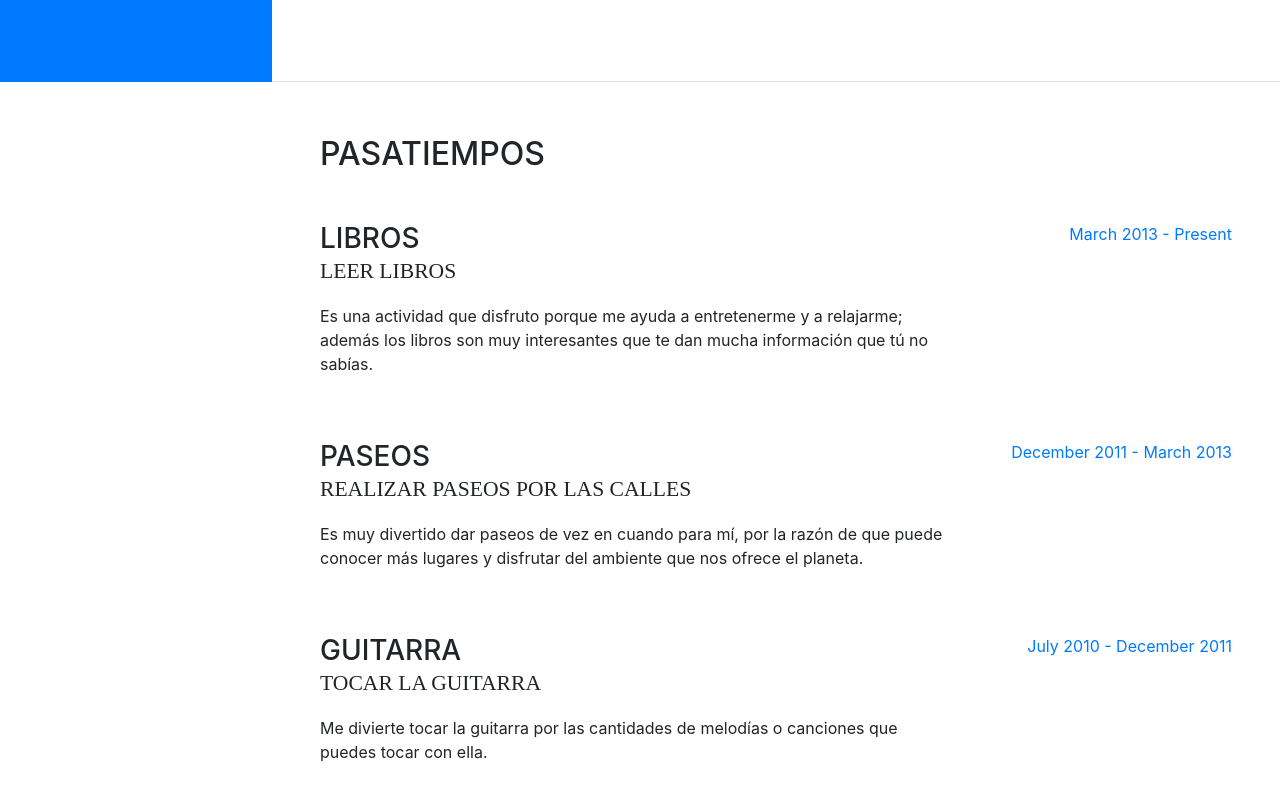
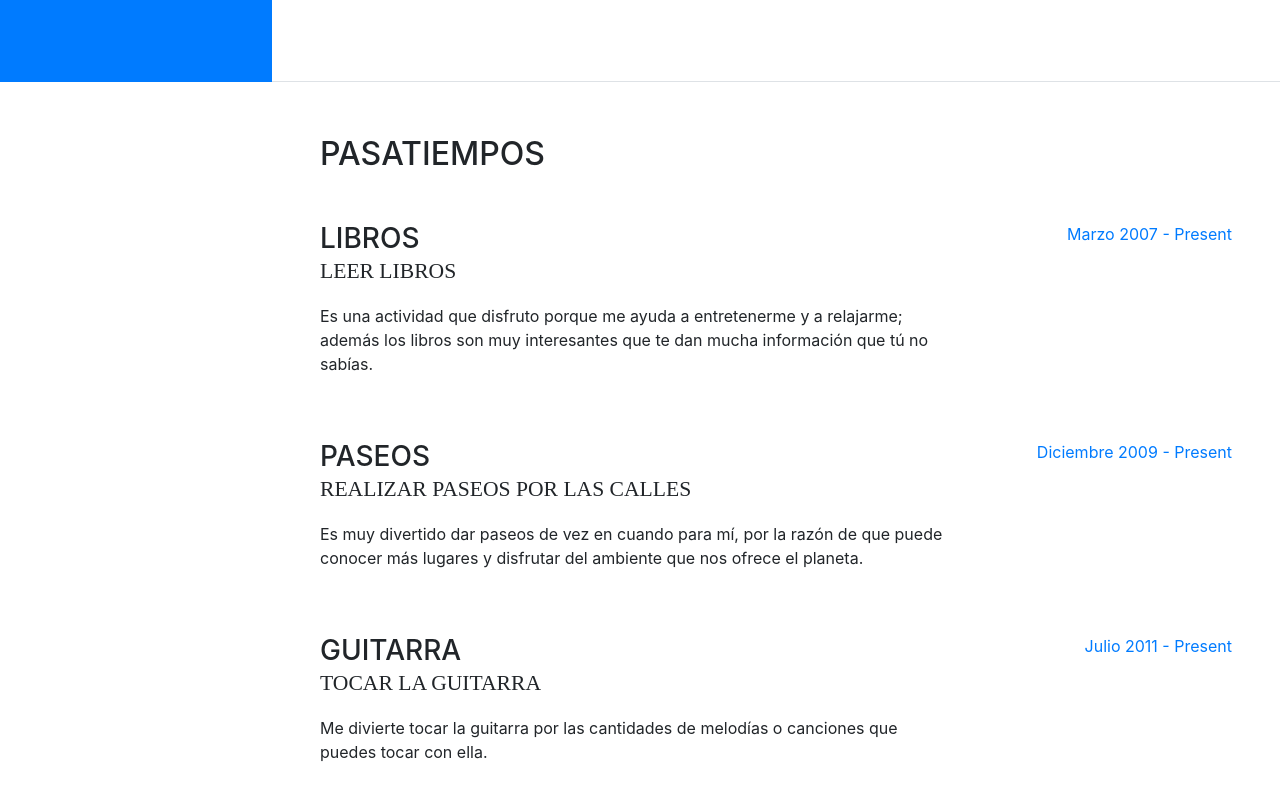
Before and after one commit to Edher-Espinoza-Castillo/Pagina-web-personal, a website with bundled scripts: page index.html in a window 1280 px wide. Shown: the part 718-1518 px from the top of the page. Built offline with nearby package versions, Linux system fonts and the light colour scheme; a web font is replaced by a local one.

Commit message:
Update index.html

```diff
--- a/index.html
+++ b/index.html
@@ -117,7 +117,7 @@
               <p>Es una actividad que disfruto porque me ayuda a entretenerme y a relajarme; además los libros son muy interesantes que te dan mucha información que tú no sabías.</p>
             </div>
             <div class="resume-date text-md-right">
-              <span class="text-primary">March 2013 - Present</span>
+              <span class="text-primary">Marzo 2007 - Present</span>
             </div>
           </div>
 
@@ -128,7 +128,7 @@
               <p>Es muy divertido dar paseos de vez en cuando para mí, por la razón de que puede conocer más lugares y disfrutar del ambiente que nos ofrece el planeta.</p>
             </div>
             <div class="resume-date text-md-right">
-              <span class="text-primary">December 2011 - March 2013</span>
+              <span class="text-primary">Diciembre 2009 - Present</span>
             </div>
           </div>
 
@@ -139,7 +139,7 @@
               <p>Me divierte tocar la guitarra por las cantidades de melodías o canciones que puedes tocar con ella.</p>
             </div>
             <div class="resume-date text-md-right">
-              <span class="text-primary">July 2010 - December 2011</span>
+              <span class="text-primary">Julio 2011 - Present</span>
             </div>
           </div>
 
```
